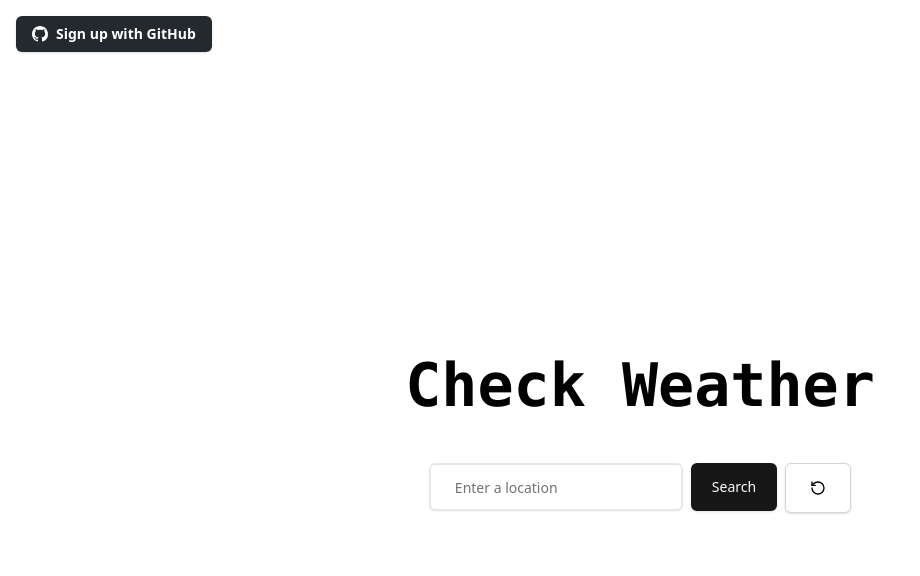
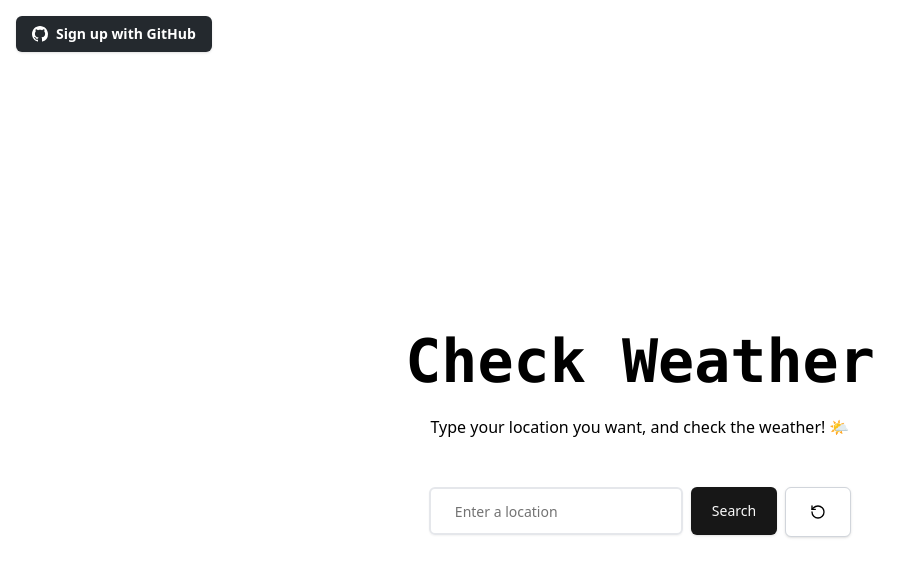
Before and after one commit to GustaDev90/Weather-app, a Next.js app: page / in a window 1280 px wide. Shown: the top 576 px of the page, without its empty margins (0-920 px from the left). Built offline with nearby package versions, Linux system fonts and the light colour scheme; no server answers.

Commit message:
Update page.jsx

```diff
--- a/app/page.jsx
+++ b/app/page.jsx
@@ -81,6 +81,7 @@ const Page = () => {
 
       <div className="flex-grow flex items-center justify-center flex-col gap-6">
         <h1 className="text-5xl sm:text-6xl md:text-6xl font-bold font-mono">Check Weather</h1>
+        <p>Type your location you want, and check the weather! 🌤 </p>
 
         {weather && (
           <div>
```
